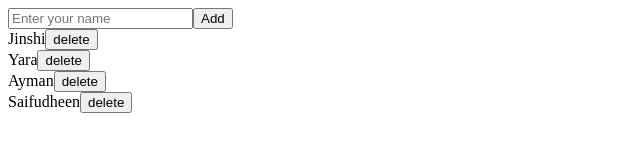
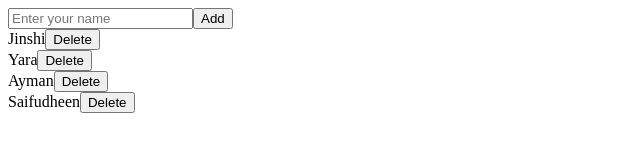
Before and after one commit to Jinshi-P/student-managementApp, a React (Vite) app: page / in a window 1280 px wide. Shown: the top 163 px of the page, without its empty margins (0-640 px from the left). Built offline with nearby package versions, Linux system fonts and the light colour scheme.

Commit message:
make delete butoon functional

```diff
--- a/src/App.jsx
+++ b/src/App.jsx
@@ -12,13 +12,19 @@ function App() {
 
   const handleAddButton=(newStudent)=>{
 
-        setStudents([...students,newStudent])
+        setStudents([newStudent,...students])
     }
+
+const handleDletebtn=(studentId)=>{
+ const updatedStudents=students.filter((student)=>
+student.id!==studentId)
+ setStudents([...updatedStudents])
+}
 
   return (
     <div>
       <ListInput handleAddButton={handleAddButton} />
-      <ListData students={students} />
+      <ListData students={students}  handleDletebtn={handleDletebtn}/>
     </div>
   );
 }
--- a/src/contact_list/ListData.jsx
+++ b/src/contact_list/ListData.jsx
@@ -1,9 +1,9 @@
 import ListItem from "./ListItem"
 
-function ListData({students}){
+function ListData({students,handleDletebtn}){
 return (
 students?.map((student)=>{
-   return <ListItem key={student.id} name={student.name}/>
+   return <ListItem key={student.id} student={student} handleDletebtn={handleDletebtn}/>
 }))
 }
 export default ListData
--- a/src/contact_list/ListInput.jsx
+++ b/src/contact_list/ListInput.jsx
@@ -15,6 +15,7 @@ const [input,setInput]=useState("")
     return(
         <div>
         <input value={input} type="text" placeholder="Enter your name"  onChange={handleInput}/>
+
         <button onClick={()=>{handleAddButton(
             {
             id:crypto.randomUUID(),
--- a/src/contact_list/ListItem.jsx
+++ b/src/contact_list/ListItem.jsx
@@ -1,8 +1,8 @@
 
-function ListItem({name}){
+function ListItem({student,handleDletebtn}){
 return (
     <div>
-      {name}<button>delete</button>
+      {student?.name}<button onClick={()=>handleDletebtn(student.id)}>Delete</button>
    </div>
 )}
 export default ListItem
```
